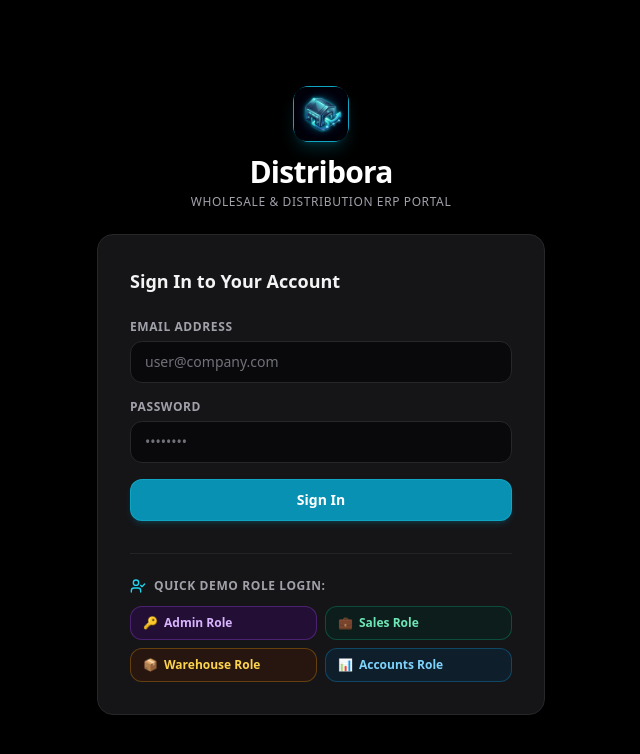
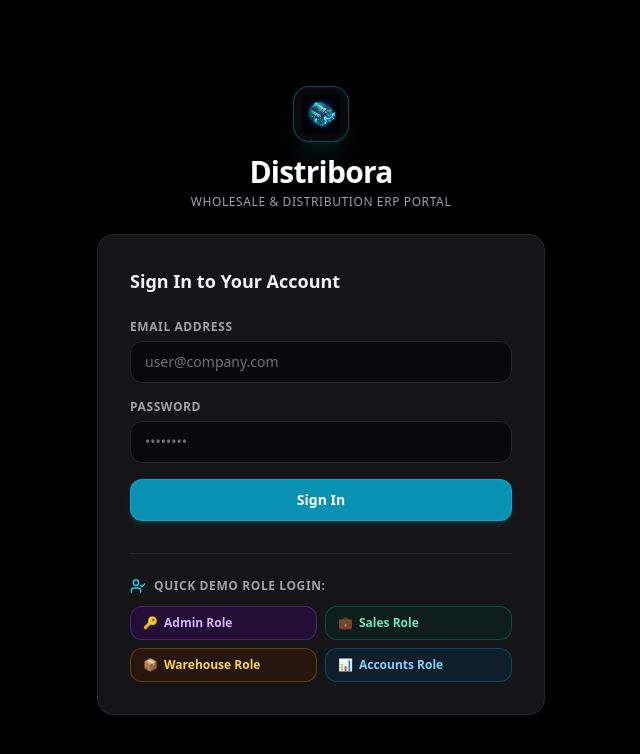
Before and after one commit to nilanshukumarsingh/DistribuX, a React (Vite) app in the folder frontend/: page /login in a window 1280 px wide. Shown: the top 754 px of the page, without its empty margins (319-959 px from the left). Built offline with nearby package versions, Linux system fonts and the light colour scheme; no server answers.

Commit message:
style(frontend): update logo icon containers to object-contain layout

```diff
--- a/frontend/src/components/layout/Sidebar.tsx
+++ b/frontend/src/components/layout/Sidebar.tsx
@@ -78,8 +78,8 @@ export const Sidebar: React.FC<SidebarProps> = ({ isOpen, onClose }) => {
         {/* Brand Logo Header */}
         <div className="flex h-16 items-center justify-between px-5 border-b border-zinc-800 bg-black">
           <div className="flex items-center gap-3">
-            <div className="h-10 w-10 overflow-hidden rounded-xl bg-black border border-cyan-500/30 p-0.5 shadow-md shadow-cyan-500/20">
-              <img src="/logo.png" alt="Distribora Logo" className="h-full w-full object-cover rounded-lg" />
+            <div className="h-10 w-10 overflow-hidden rounded-xl bg-zinc-950 border border-cyan-500/40 p-1.5 shadow-md shadow-cyan-500/20 flex items-center justify-center">
+              <img src="/logo.png" alt="Distribora Icon" className="h-full w-full object-contain" />
             </div>
             <div>
               <h1 className="text-base font-extrabold text-white tracking-tight leading-tight">Distribora</h1>
--- a/frontend/src/pages/auth/LoginPage.tsx
+++ b/frontend/src/pages/auth/LoginPage.tsx
@@ -45,8 +45,8 @@ export const LoginPage: React.FC = () => {
     <div className="flex min-h-screen items-center justify-center bg-black p-4 text-zinc-100">
       <div className="w-full max-w-md space-y-6">
         <div className="text-center">
-          <div className="inline-flex h-14 w-14 items-center justify-center rounded-2xl bg-cyan-600 text-white shadow-lg shadow-cyan-500/20 mb-3 border border-cyan-400/30">
-            <img src="/logo.png" alt="Distribora Logo" className="w-full h-full object-cover rounded-xl" />
+          <div className="inline-flex h-14 w-14 items-center justify-center rounded-2xl bg-zinc-950 text-cyan-400 shadow-xl shadow-cyan-500/10 mb-3 border border-cyan-500/40 p-2 backdrop-blur-md">
+            <img src="/logo.png" alt="Distribora Icon" className="w-full h-full object-contain" />
           </div>
           <h2 className="text-3xl font-extrabold text-white tracking-tight">Distribora</h2>
           <p className="text-xs text-zinc-400 mt-1 uppercase tracking-wider font-medium">
```
